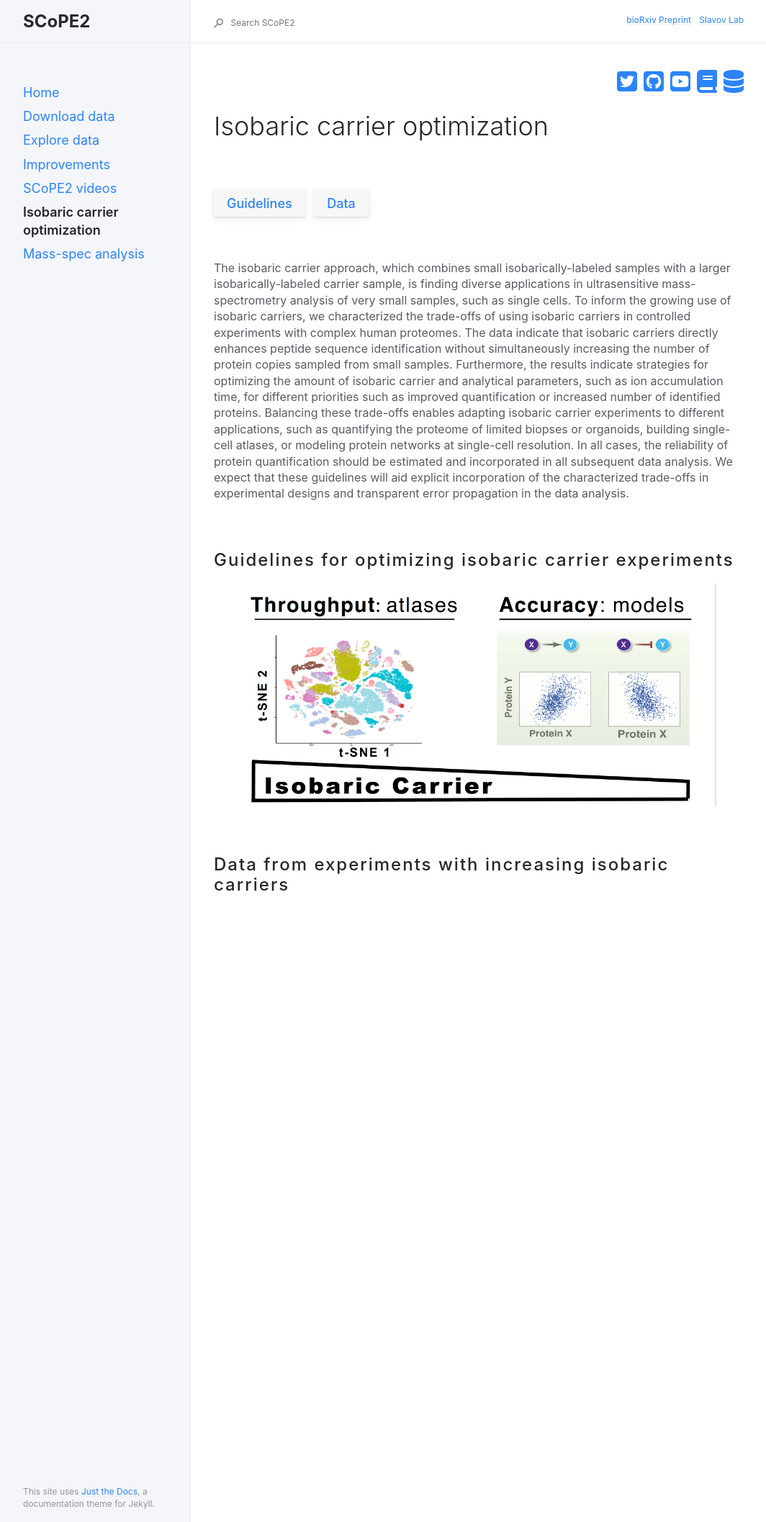
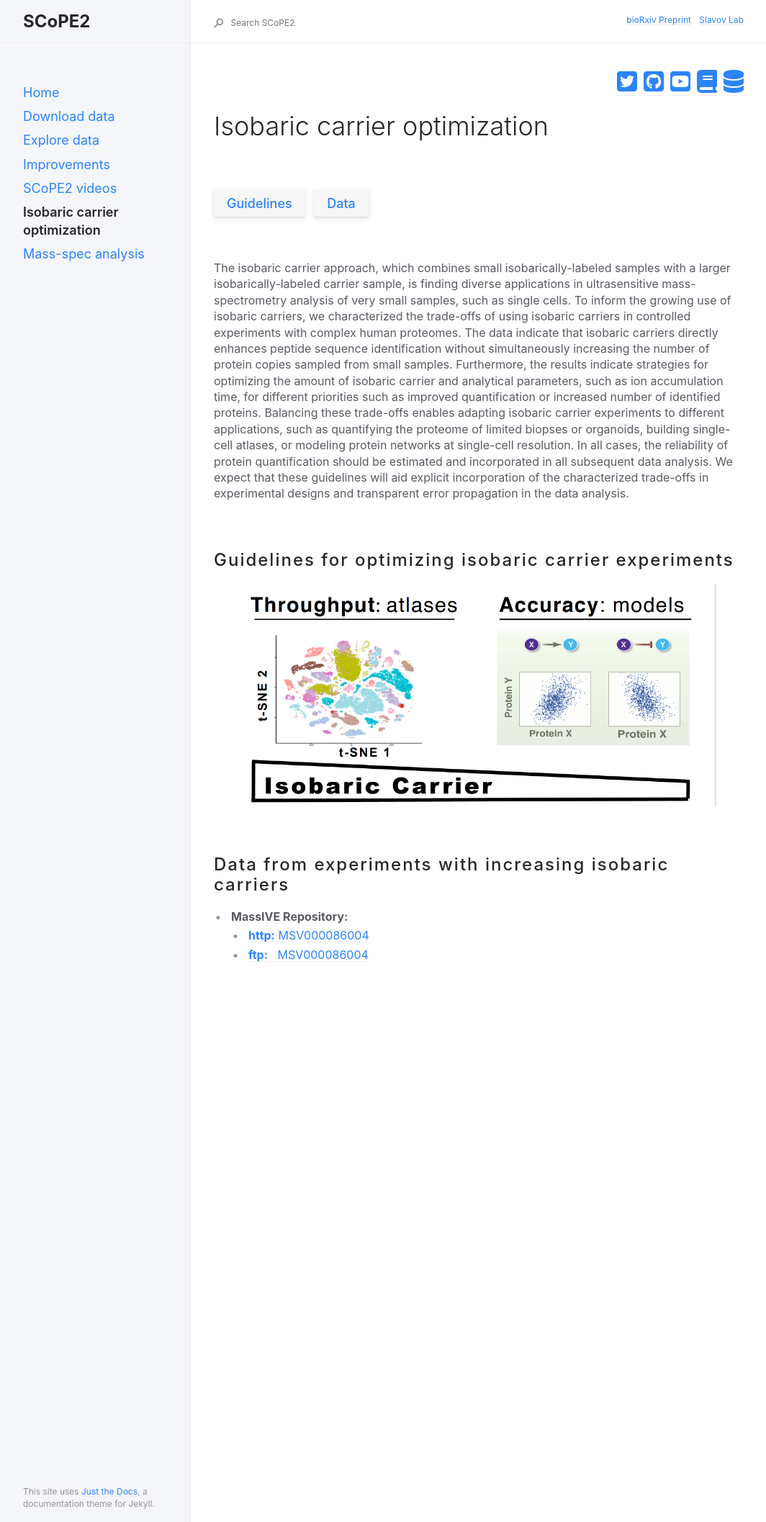
Before and after one commit to SlavovLab/SCoPE2, a Jekyll site: the page built from docs/mass-spec/Isobaric-carrier-optimization.md, in a window 1280 px wide. Shown: the whole page at 72% size, without its empty margins (91-1155 px from the left). Built offline with Jekyll 4.4.1, drawn with Linux system fonts in a browser that asks for light colours; nearby versions of some CDN libraries.

Commit message:
Update Isobaric-carrier-optimization.md

```diff
--- a/docs/mass-spec/Isobaric-carrier-optimization.md
+++ b/docs/mass-spec/Isobaric-carrier-optimization.md
@@ -45,7 +45,9 @@ To increase the throughput and quantitative accuracy of single-cell protein anal
 
 <h2 style="letter-spacing: 2px; font-size: 26px;" id="data" >Data from experiments with increasing isobaric carriers</h2>
 
-
+* **MassIVE Repository:**
+  - [**http:**  MSV000086004](https://massive.ucsd.edu/ProteoSAFe/dataset.jsp?task=b432a22b241e4c4881d63f1a97db4a4e)
+  - [**ftp:** &nbsp; MSV000086004](ftp://massive.ucsd.edu/MSV000086004)
 
 
 
```
